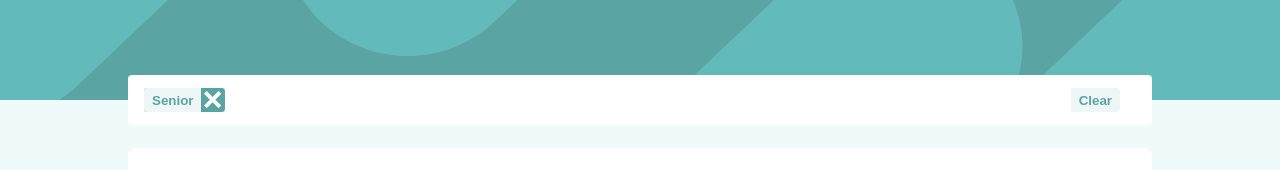
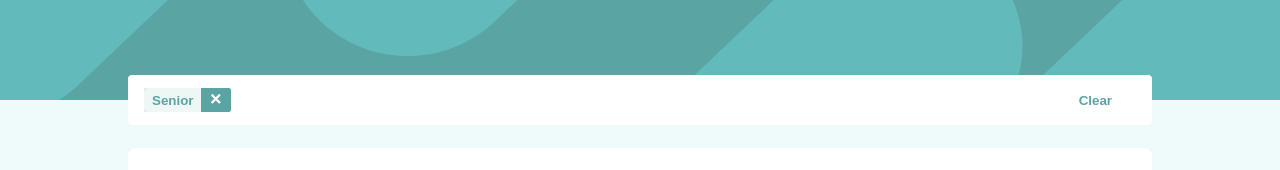
Before and after one commit to AakashSahani/StaticJobListing, a React (Vite) app: page / in a window 1280 px wide. Both pictures are taken after a click on the button "Senior". Shown: the top 170 px of the page. Built offline with nearby package versions, Linux system fonts and the light colour scheme.

Commit message:
Added RemoveFilter

```diff
--- a/src/components/shared/Button.jsx
+++ b/src/components/shared/Button.jsx
@@ -1,12 +1,22 @@
-import { useContext } from 'react';
+import { useContext, useEffect } from 'react';
 import JobListContext from '../../context/JobListContext';
 
 function Button({ children, value, type }) {
-	const { filterList } = useContext(JobListContext);
+	const { filterList, clearFilter, removeFilter } = useContext(JobListContext);
 	const handleClick = () => {
-		// if (type === undefined) {
-		filterList(type, value);
+		if (value === 'clear') {
+			clearFilter();
+			console.log(type);
+		}
+		if ((type === undefined) & (value != 'clear')) {
+			removeFilter(value);
+			console.log(value);
+		}
+		if (type != undefined && value != 'clear') {
+			filterList(type, value);
+		}
 	};
+
 	{
 		return (
 			<button className="btn" onClick={handleClick}>
--- a/src/components/shared/Filter.jsx
+++ b/src/components/shared/Filter.jsx
@@ -4,16 +4,18 @@ import { useContext } from 'react';
 
 function Filter() {
 	const { filter } = useContext(JobListContext);
+
+	if (filter.length === 0) {
+		return <div></div>;
+	}
 	return (
 		<div className="filter">
 			{filter.map((item) => (
-				<div className="active">
-					<Button key={item} value="item">
-						{item}
+				<div className="active" key={item}>
+					<Button value="item">{item}</Button>
+					<Button value={item}>
+						<img src="./assets/icon-remove.svg" alt="Remove" />
 					</Button>
-					<div key={item}>
-						<img src="./assets/icon-remove.svg" alt="Remove" />
-					</div>
 				</div>
 			))}
 			<Button value="clear">Clear</Button>
--- a/src/context/JobListContext.jsx
+++ b/src/context/JobListContext.jsx
@@ -10,14 +10,30 @@ export const JobListProvider = ({ children }) => {
 		const key = type;
 		setJoblist(joblist.filter((job) => job[type].includes(value)));
 		const firstlist = joblist[0];
-		console.log(filterList[type]);
-		setFilter((current) => [...current, value]);
-		console.log(filter);
+		if (!filter.includes(value)) {
+			setFilter((current) => [...current, value]);
+		}
+	};
+	const clearFilter = () => {
+		setFilter([]);
+		setJoblist(JobListData);
 	};
 
+	const removeFilter = (value) => {
+		setFilter(filter.filter((filter) => filter != value));
+		setJoblist(JobListData);
+	};
 	return (
 		<JobListContext.Provider
-			value={{ joblist, setJoblist, filterList, filter, setFilter }}
+			value={{
+				joblist,
+				setJoblist,
+				filterList,
+				filter,
+				setFilter,
+				clearFilter,
+				removeFilter,
+			}}
 		>
 			{children}
 		</JobListContext.Provider>
--- a/src/index.css
+++ b/src/index.css
@@ -68,6 +68,12 @@ main {
 	margin-right: 2rem;
 	position: absolute;
 	right: 0;
+	background-color: transparent;
+}
+.filter > button:hover {
+	cursor: pointer;
+	text-decoration: underline;
+	text-underline-offset: 2px;
 }
 
 .active {
@@ -99,6 +105,17 @@ main {
 	height: auto;
 	padding: 0.2rem;
 	border-radius: 0.2rem;
+	background-color: var(--DarkGrayishCyan) !important;
+}
+
+.active button:last-child {
+	background-color: var(--DesaturatedDarkCyan);
+	border-radius: 0.2rem;
+}
+
+.active button:last-child:hover {
+	cursor: pointer;
+	background-color: var(--VeryDarkGrayishCyan);
 }
 
 .active > div:hover {
```
